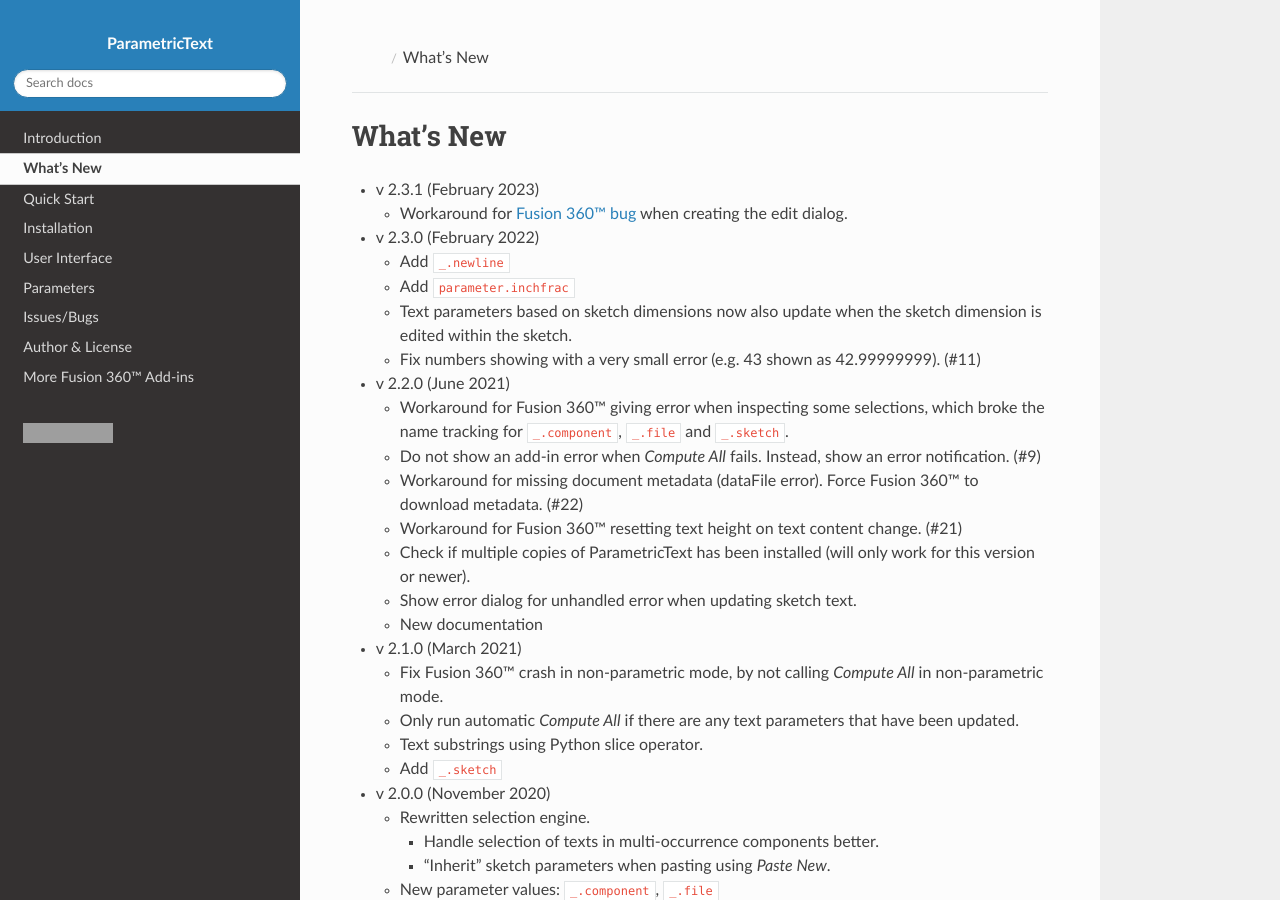
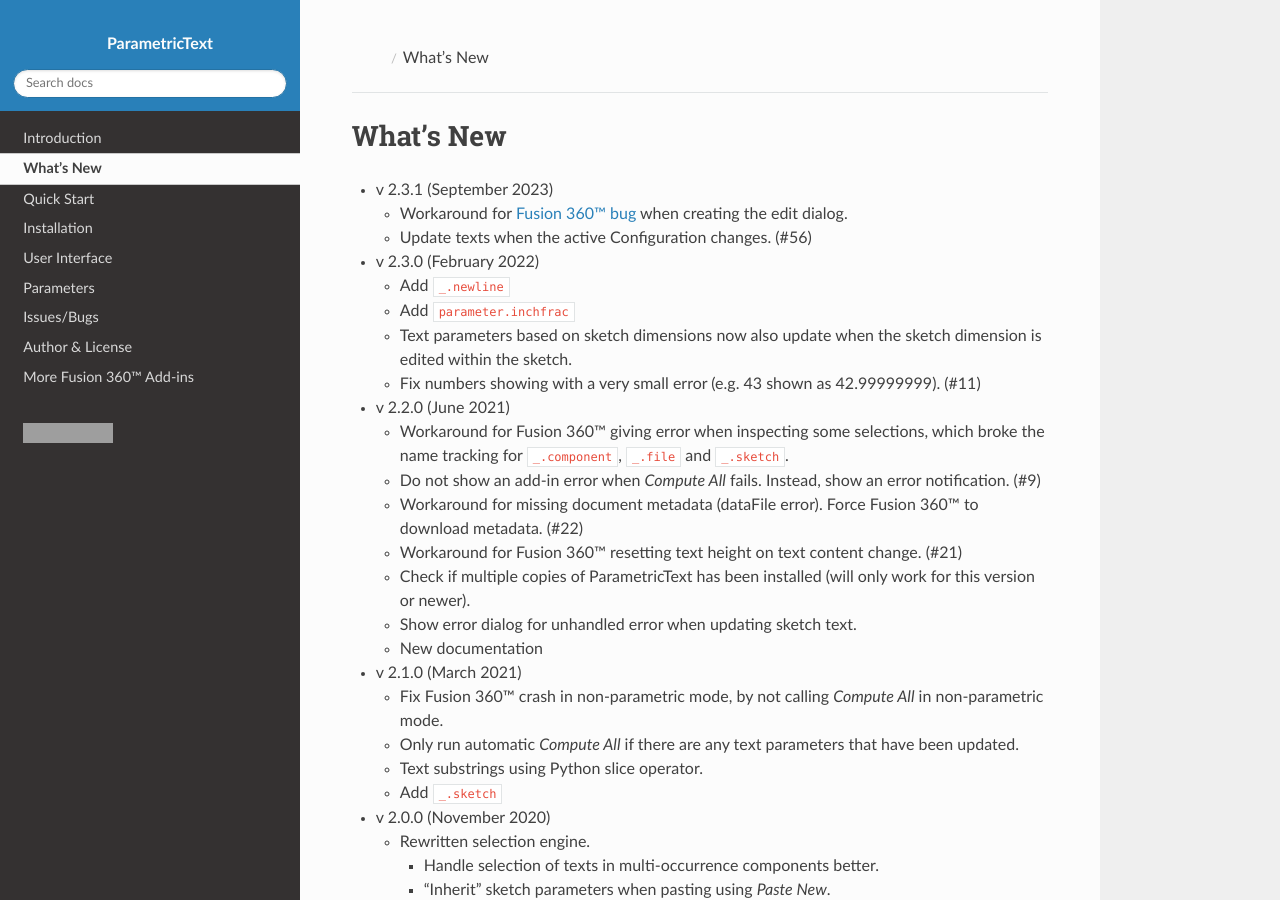
Before and after one commit to thomasa88/ParametricText, a Sphinx documentation site: the page built from docs/changelog.rst, in a window 1280 px wide and 900 px high. Built offline with Sphinx 7.4.7 and the Read the Docs theme 2.0.0, drawn with Linux system fonts in a browser that asks for light colours; grey boxes are pictures that could not be loaded.

Commit message:
Version 2.3.1

```diff
--- a/docs/changelog.rst
+++ b/docs/changelog.rst
@@ -1,8 +1,10 @@
 What's New
 ----------
--  v 2.3.1 (February 2023)
+
+-  v 2.3.1 (September 2023)
 
    - Workaround for `Fusion 360™ bug <https://forums.autodesk.com/t5/fusion-360-api-and-scripts/bug-update-now-throws-exception-setting-isfullwidth-on/m-p/11725404>`__ when creating the edit dialog.
+   - Update texts when the active Configuration changes. (#56)
 
 -  v 2.3.0 (February 2022)
 
```
Also changed, not shown: 1 other file.
